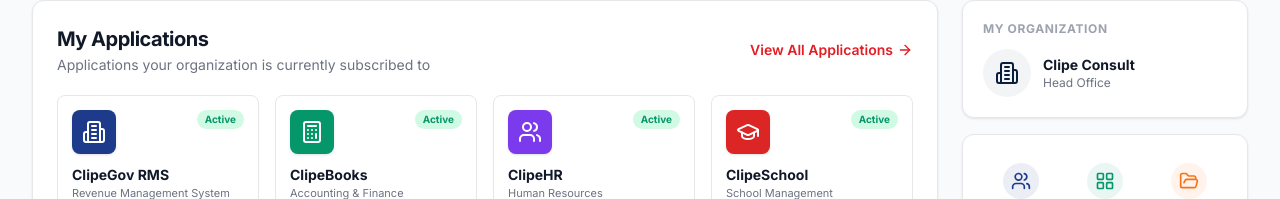
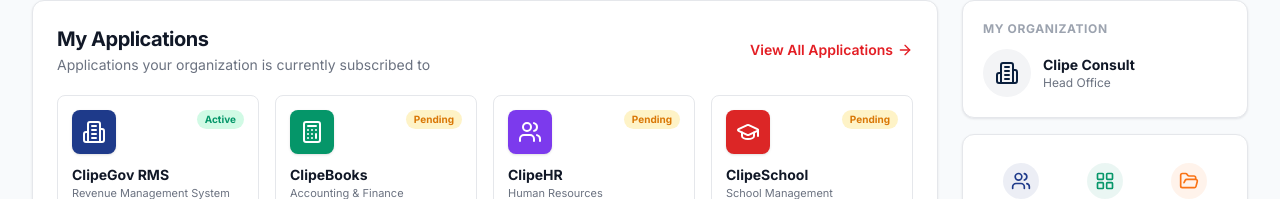
Before and after one commit to lilromeo2290/clipeone_platform, a Next.js app: page / in a window 1280 px wide. Shown: the part 601-800 px from the top of the page. Built offline with nearby package versions, Linux system fonts and the light colour scheme.

Commit message:
auto: 2026-09-03 22:17:13 — M  src/components/clipeone/my-applications.tsx|

```diff
--- a/src/components/clipeone/my-applications.tsx
+++ b/src/components/clipeone/my-applications.tsx
@@ -13,7 +13,7 @@ interface App {
   tagline: string;
   icon: React.ReactNode;
   color: string;
-  status: "Active" | "Trial" | "Expired";
+  status: "Active" | "Trial" | "Expired" | "Pending";
 }
 
 const APPS: App[] = [
@@ -29,27 +29,28 @@ const APPS: App[] = [
     tagline: "Accounting & Finance",
     icon: <Calculator className="h-6 w-6" />,
     color: "#059669",
-    status: "Active",
+    status: "Pending",
   },
   {
     name: "ClipeHR",
     tagline: "Human Resources",
     icon: <Users className="h-6 w-6" />,
     color: "#7c3aed",
-    status: "Active",
+    status: "Pending",
   },
   {
     name: "ClipeSchool",
     tagline: "School Management",
     icon: <GraduationCap className="h-6 w-6" />,
     color: "#dc2626",
-    status: "Active",
+    status: "Pending",
   },
 ];
 
 const STATUS_STYLES: Record<App["status"], string> = {
   Active: "bg-[#d1fae5] text-[#059669]",
-  Trial: "bg-[#fef3c7] text-[#d97706]",
+  Pending: "bg-[#fef3c7] text-[#d97706]",
+  Trial: "bg-[#e0e7ff] text-[#4f46e5]",
   Expired: "bg-[#fee2e2] text-[#dc2626]",
 };
 
```
